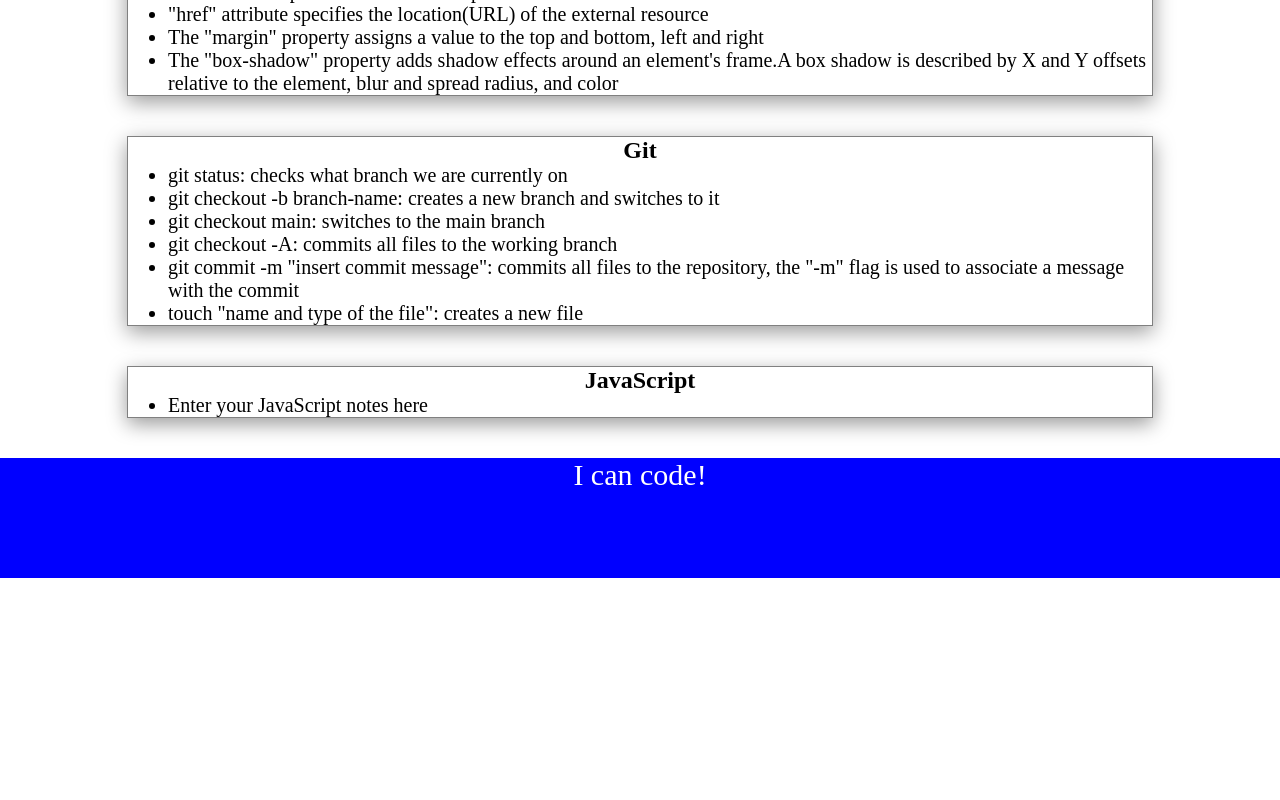
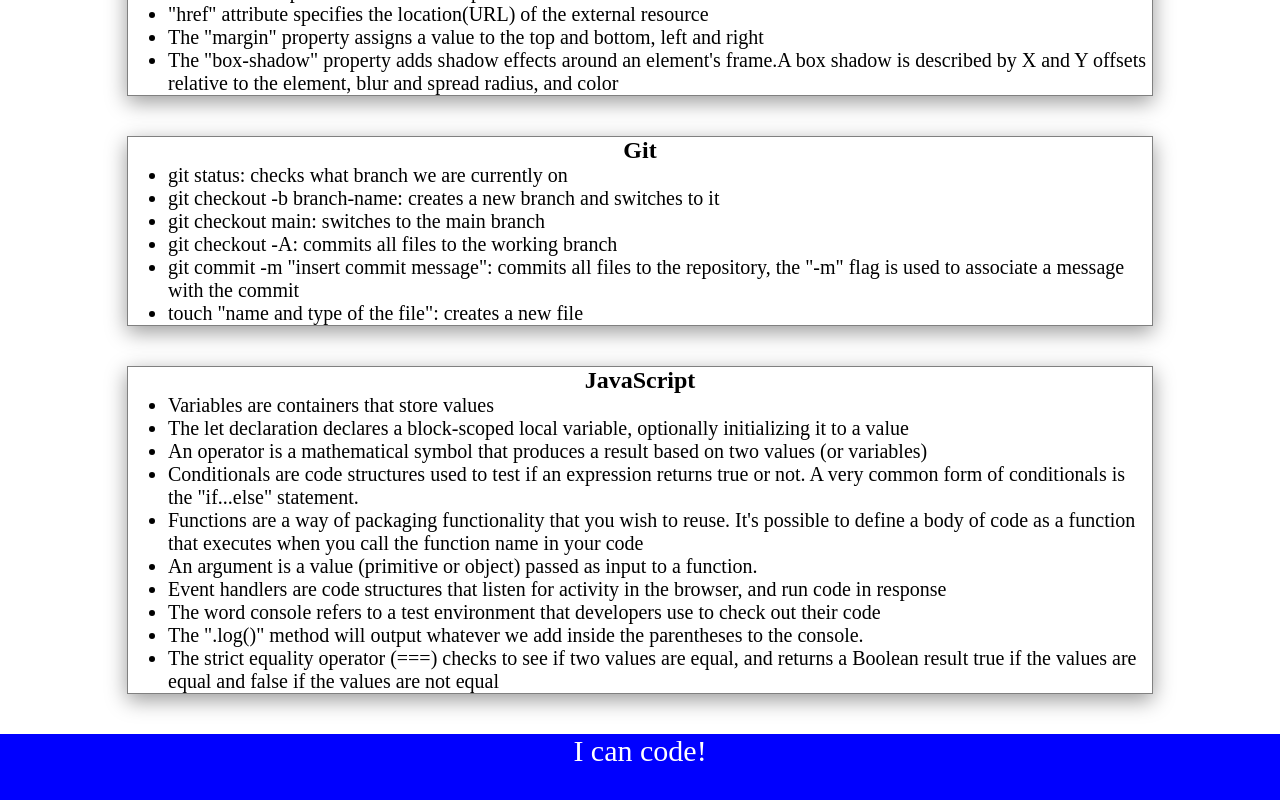
Before and after one commit to VascoMiguens/prework-study-guide, a plain HTML site: page index.html in a window 1280 px wide. Shown: the part 668-1468 px from the top of the page. Before the commit the page ends 1246 px from the top, so only its background shows below. Drawn offline with Linux system fonts and the light colour scheme.

Commit message:
added for loop to JS file

```diff
--- /dev/null
+++ b/assets/script.js
@@ -0,0 +1,19 @@
+var topics = ["HTML", "CSS", "Git", "JavaScript"];
+
+for (var x = 0; x < topics.length; x++) {
+    console.log(topics[x]);
+}
+
+/*
+if (topic === "HTML") {
+    console.log("Lets study HTML");
+} else if (topic === "CSS") {
+    console.log("Lets study CSS");
+} else if (topic === "Git") {
+    console.log("Lets study Git");
+} else if (topic === "JavaScript") {
+    console.log("Lets study JavaScript");
+} else {
+    console.log("Please try again");
+}
+*/
--- a/index.html
+++ b/index.html
@@ -11,6 +11,7 @@
     <header id="top">
       <h1>Prework Study Guide</h1>
       <img src="./assets/bowtie-cat.png" alt="Profile image of cat wearing a bow tie." />
+      <h2>✨ Open the Console to See What's Happening ✨</h2>
     </header>
     <main>
       <section class="card" id="html-section">
@@ -58,7 +59,16 @@
       <section class="card" id="javascript-section">
         <h2>JavaScript</h2>
         <ul>
-          <li>Enter your JavaScript notes here</li>
+          <li>Variables are containers that store values</li>
+          <li>The let declaration declares a block-scoped local variable, optionally initializing it to a value</li>
+          <li>An operator is a mathematical symbol that produces a result based on two values (or variables)</li>
+          <li>Conditionals are code structures used to test if an expression returns true or not. A very common form of conditionals is the "if...else" statement.</li>
+          <li>Functions are a way of packaging functionality that you wish to reuse. It's possible to define a body of code as a function that executes when you call the function name in your code</li>
+          <li>An argument is a value (primitive or object) passed as input to a function.</li>
+          <li>Event handlers are code structures that listen for activity in the browser, and run code in response</li>
+          <li>The word console refers to a test environment that developers use to check out their code</li>
+          <li>The ".log()" method will output whatever we add inside the parentheses to the console.</li>
+          <li> The strict equality operator (===) checks to see if two values are equal, and returns a Boolean result true if the values are equal and false if the values are not equal</li>
         </ul>
       </section>
     </main>
@@ -66,5 +76,6 @@
     <footer>
       <p>I can code!</p>
     </footer>
+    <script src="./assets/script.js"></script>
   </body>
 </html>
```
